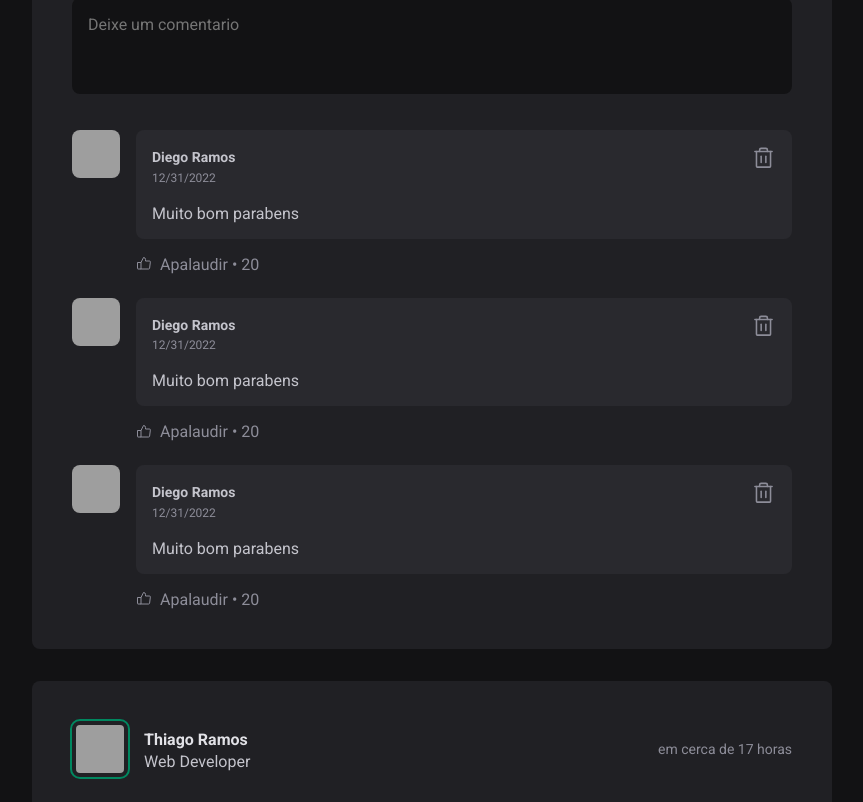
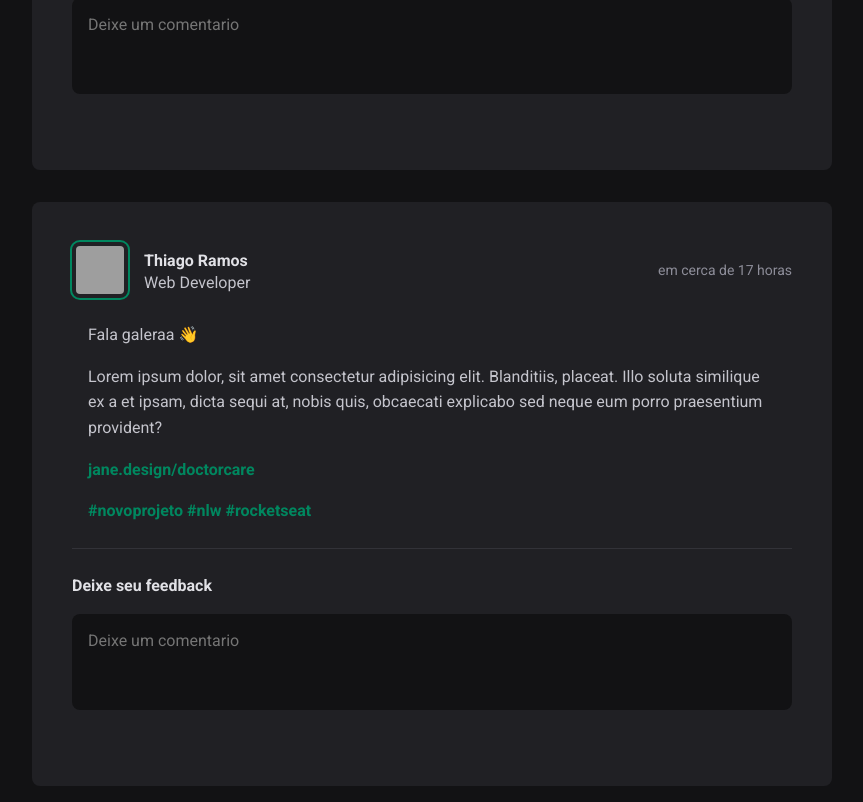
Before and after one commit to DiegoRamos-b/ignite-react-js, a React (Vite) app in the folder fundamentos-reactjs/estrutura-da-aplicacao/: page / in a window 1280 px wide. Shown: the part 518-1320 px from the top of the page, without its empty margins (352-1215 px from the left). Built offline with nearby package versions, Linux system fonts and the light colour scheme; grey boxes are pictures that could not be loaded.

Commit message:
[ignite] [reactjs] [fundamentos do react] [os motores do react]  fim da aula 'estado (useState)'

```diff
--- a/fundamentos-reactjs/estrutura-da-aplicacao/src/components/Comment.jsx
+++ b/fundamentos-reactjs/estrutura-da-aplicacao/src/components/Comment.jsx
@@ -5,7 +5,7 @@ import { ThumbsUp, Trash } from "phosphor-react";
 
 import { Avatar } from "./Avatar";
 
-export function Comment() {
+export function Comment({ content }) {
   return (
     <div className={styles.comment}>
       <Avatar src="https://github.com/DiegoRamos-b.png" noBorder={true} />
@@ -23,7 +23,7 @@ export function Comment() {
             </button>
           </header>
 
-          <p>Muito bom parabens</p>
+          <p>{content}</p>
         </div>
         <footer>
           <button>
--- a/fundamentos-reactjs/estrutura-da-aplicacao/src/components/Post.jsx
+++ b/fundamentos-reactjs/estrutura-da-aplicacao/src/components/Post.jsx
@@ -1,4 +1,4 @@
-import React from "react";
+import React, { useState } from "react";
 
 import { format, formatDistanceToNow } from "date-fns";
 import ptBr from "date-fns/locale/pt-BR";
@@ -9,6 +9,9 @@ import { Comment } from "./Comment";
 import { Avatar } from "./Avatar";
 
 export function Post({ author, content, publisedAt }) {
+  const [comment, setComment] = useState("");
+  const [allComments, setAllComments] = useState([]);
+
   const publishedDateFormated = format(
     publisedAt,
     "d 'de' LLLL 'às' HH:mm'h'",
@@ -19,6 +22,13 @@ export function Post({ author, content, publisedAt }) {
     locale: ptBr,
     addSuffix: true,
   });
+
+  const handleCreateNewComment = (event) => {
+    event.preventDefault();
+
+    setAllComments([...allComments, comment]);
+    setComment("");
+  };
 
   return (
     <article className={styles.post}>
@@ -49,16 +59,21 @@ export function Post({ author, content, publisedAt }) {
         </p>
       </div>
 
-      <form className={styles.commentForm}>
+      <form className={styles.commentForm} onSubmit={handleCreateNewComment}>
         <strong>Deixe seu feedback</strong>
-        <textarea placeholder="Deixe um comentario" />
+        <textarea
+          placeholder="Deixe um comentario"
+          onChange={({ target }) => setComment(target.value)}
+          value={comment}
+        />
         <button>Publicar</button>
       </form>
 
       <div className={styles.commentList}>
-        <Comment />
-        <Comment />
-        <Comment />
+        {allComments.length > 0 &&
+          allComments.map((comment, index) => (
+            <Comment key={index} content={comment} />
+          ))}
       </div>
     </article>
   );
```
